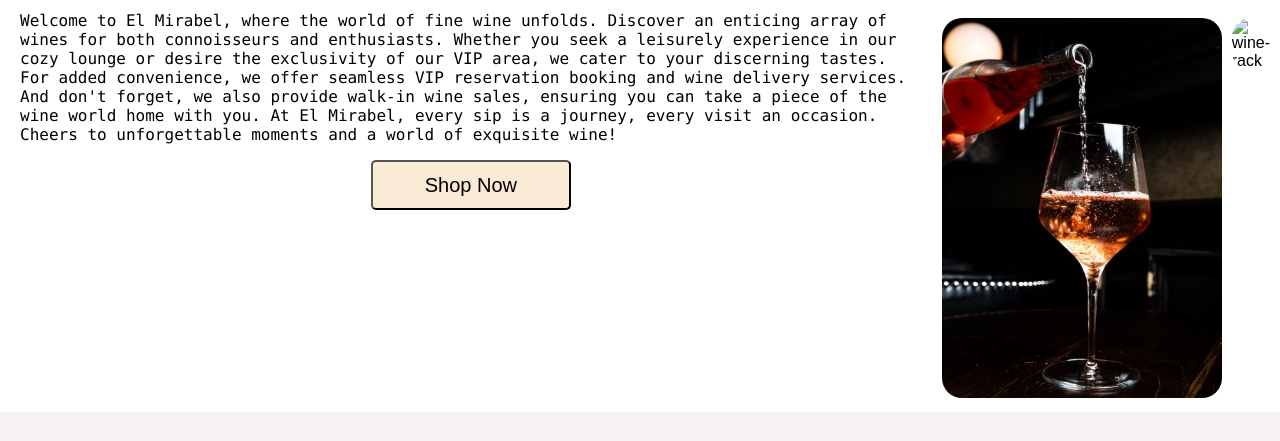
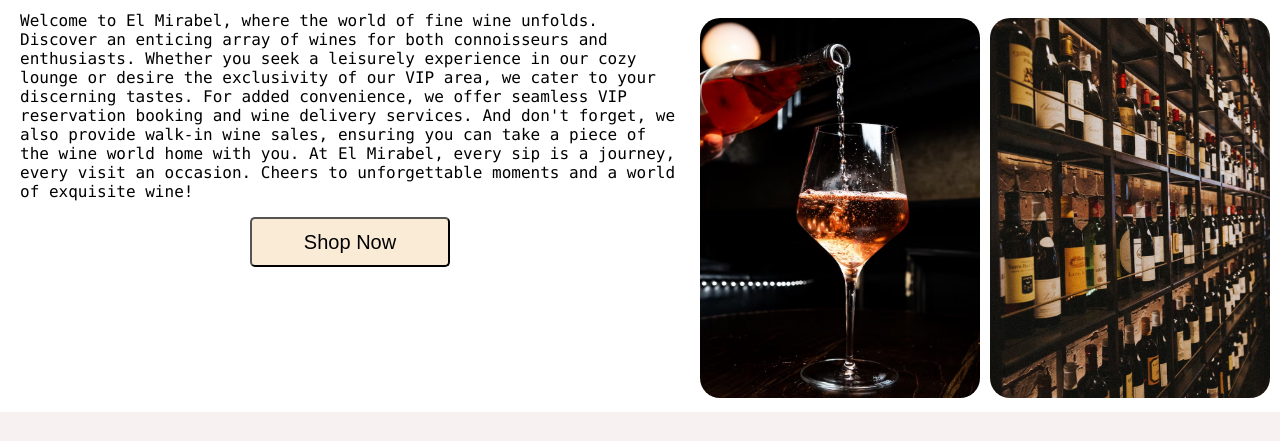
Before and after one commit to ayobamshy/elmirabel, a plain HTML site: page index.html in a window 1280 px wide. Shown: the part 202-643 px from the top of the page. Drawn offline with Linux system fonts and the light colour scheme; the site is published under a folder, as on GitHub Pages, so addresses that start at the root find nothing.

Commit message:
fixed wine rack image route

```diff
--- a/index.html
+++ b/index.html
@@ -49,7 +49,7 @@
       <img src="img/bottle-cup.avif" alt="pouring-wine" />
     </article>
     <article>
-      <img src="/img/wine-rack.jpeg" alt="wine-rack" />
+      <img src="img/wine-rack.jpeg" alt="wine-rack" />
     </article>
   </section>
   <footer>
```
